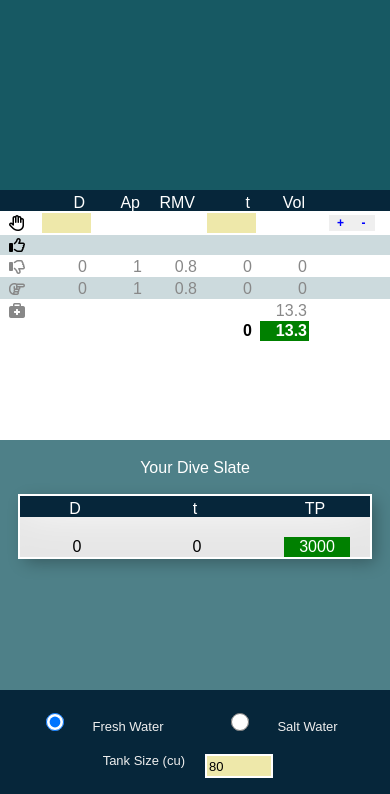
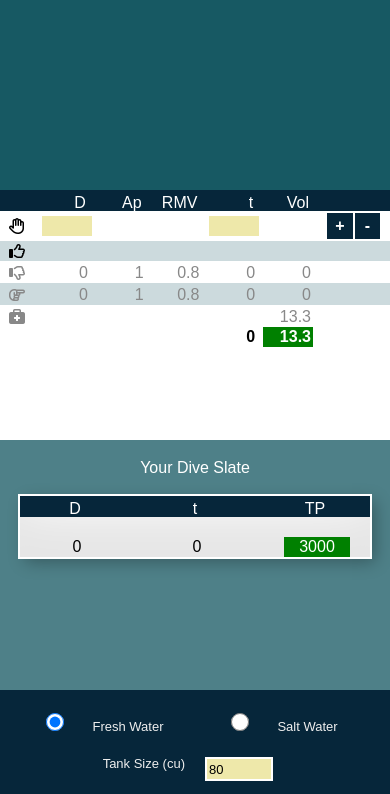
Before and after one commit to kentgeorgeson/diveplanner, a plain HTML site: page index.html in a window 390 px wide. Shown: the part 50-844 px from the top of the page. Drawn offline with nearby package versions, Linux system fonts and the light colour scheme.

Commit message:
layout changes

```diff
--- a/style.css
+++ b/style.css
@@ -128,16 +128,19 @@ nav {
     display: grid;
     grid-template-columns: 1fr 1fr;
     grid-template-rows: 1fr;
+    height: 30px;
+    align-items: center;
 }
 .table-row button {
     display: block;
     width: 100%;
-    height: 100%;
-    margin-right: 4px;
-    font-size: 9pt;
-    border: none;
+    height: 95%;
+    margin: 2px;
+    font-size: 12pt;
+    border: 1px solid #fff;
+    color: #fff;
     font-weight: bold;
-    color: blue;
+    background-color: #06263a;
 }
 .table-row input {
     text-align: right;
@@ -272,12 +275,15 @@ nav {
             "diveplan"
             "diveslate"
             "diveconfig";
-        grid-template-rows: 200px minmax(250px, 1fr) minmax(250px, 1fr) minmax(250px, 1fr);
+        grid-template-rows: 200px minmax(250px, 1fr) minmax(250px, 1fr) minmax(350px, 1fr);
         grid-template-columns: 1fr;
     }
 
+    .diveplan {
+        overflow-y: scroll;
+    }
     .table-row {
-        grid-template-columns: 30px repeat(5, 1fr) 60px 5px;
+        grid-template-columns: 30px repeat(5, 1fr) 60px 1px;
     }
 
     .diveslate .table-row {
```
